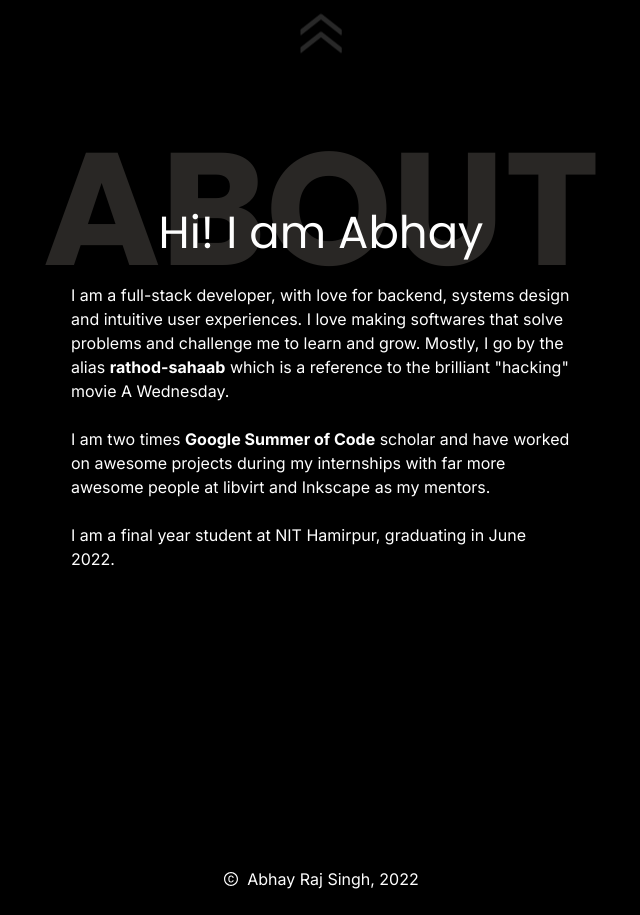
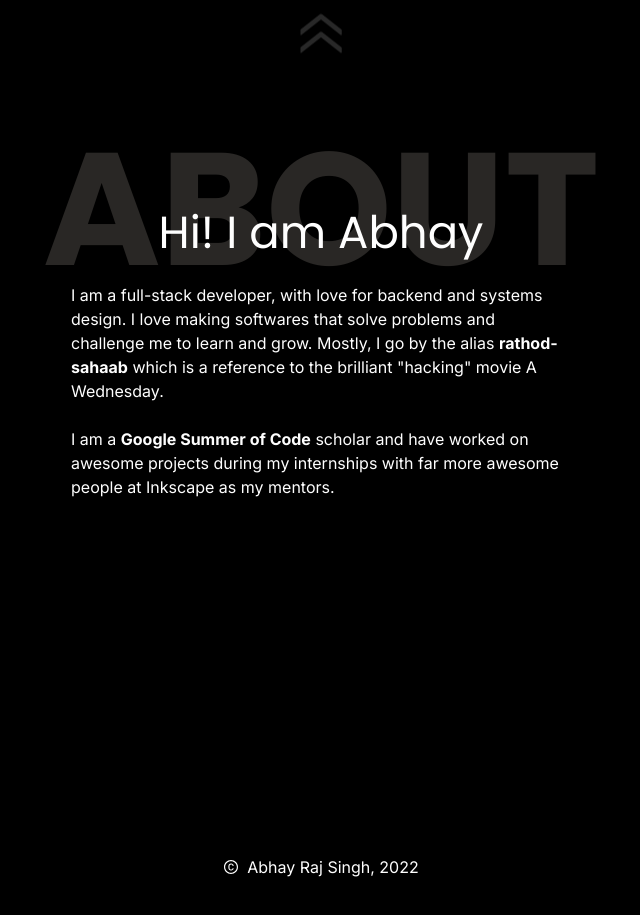
Before and after one commit to rathod-sahaab/portfolio-v2, a Gatsby site: page / in a window 1280 px wide. Shown: the part 711-1626 px from the top of the page, without its empty margins (319-959 px from the left). Built offline with nearby package versions, Linux system fonts and the light colour scheme; Gatsby itself is replaced by a stand-in of ours.

Commit message:
Some updates

```diff
--- a/package.json
+++ b/package.json
@@ -20,7 +20,8 @@
     "react": "^17.0.1",
     "react-dom": "^17.0.1",
     "react-helmet": "^6.1.0",
-    "react-responsive": "^8.2.0"
+    "react-responsive": "^8.2.0",
+    "react-transition-group": "^4.4.5"
   },
   "devDependencies": {
     "@tailwindcss/typography": "^0.5.4",
--- a/src/pages/index.tsx
+++ b/src/pages/index.tsx
@@ -13,7 +13,7 @@ const IndexPage = () => {
       <Seo title="Home" />
       <section className="flex items-center justify-center h-screen">
         <div className="relative outline-hidden">
-          <h5 className="text-transparent font-heading text-title font-bold">
+          <h5 className="font-bold text-transparent font-heading text-title">
             {!isSmallScreen ? "DEVELOPER" : "DEV"}
           </h5>
           <h2 className="text-[24px] font-bold text-heading absolute top-1/2 -translate-y-1/2 w-full text-fg-100 bg-bg-100 p-[0.15em] text-center uppercase tracking-[3px]">
@@ -23,7 +23,7 @@ const IndexPage = () => {
         <UpAnim />
       </section>
       <section className="mx-auto">
-        <div className="flex auto flex-col items-center overflow-hidden">
+        <div className="flex flex-col items-center overflow-hidden auto">
           <div className="font-heading text-title uppercase font-bold text-transparent text-center mb-[-0.81em] p-0">
             About
           </div>
@@ -32,23 +32,18 @@ const IndexPage = () => {
           </h3>
           <div className="min-h-[300px] max-w-[90%] w-[500px] leading-6">
             <p className="mb-6">
-              I am a full-stack developer, with love for backend, systems design
-              and intuitive user experiences. I love making softwares that solve
-              problems and challenge me to learn and grow. Mostly, I go by the
-              alias <b>rathod-sahaab</b> which is a reference to the brilliant
+              I am a full-stack developer, with love for backend and systems
+              design. I love making softwares that solve problems and challenge
+              me to learn and grow. Mostly, I go by the alias{" "}
+              <b>rathod-sahaab</b> which is a reference to the brilliant
               &quot;hacking&quot; movie{" "}
               <a href="https://www.imdb.com/title/tt1280558/">A Wednesday</a>.
             </p>
             <p className="mb-6">
-              I am two times <b>Google Summer of Code</b> scholar and have
-              worked on awesome projects during my internships with far more
-              awesome people at <a href="https://libvirt.org">libvirt</a> and{" "}
-              <a href="https://inkscape.org">Inkscape</a> as my mentors.
-            </p>
-            <p className="mb-6">
-              I am a final year student at{" "}
-              <a href="http://nith.ac.in">NIT Hamirpur</a>, graduating in June
-              2022.
+              I am a <b>Google Summer of Code</b> scholar and have worked on
+              awesome projects during my internships with far more awesome
+              people at <a href="https://inkscape.org">Inkscape</a> as my
+              mentors.
             </p>
           </div>
         </div>
--- a/src/utils/data/projects.tsx
+++ b/src/utils/data/projects.tsx
@@ -5,10 +5,10 @@ import { StaticImage } from "gatsby-plugin-image"
 
 const projects = [
   {
-    title: "elide.me: A webapp to make your URLs catchy and easy.",
+    title: "elide.in: A webapp to make your URLs catchy and easy.",
     description:
       "The app helps you simplify your urls by letting you decide what they are so you can use relatable urls instead of some gibberish.",
-    link: "https://console.elide.me",
+    link: "https://console.elide.in",
     tagIds: ["frontend", "backend", "rust", "react", "ts"],
     imgComponent: <img src={ProjectGifs.elide} alt="elide project's GIF" />,
   },
```
Also changed, not shown: src/images/projects/elide-app.gif, 1 other file.
